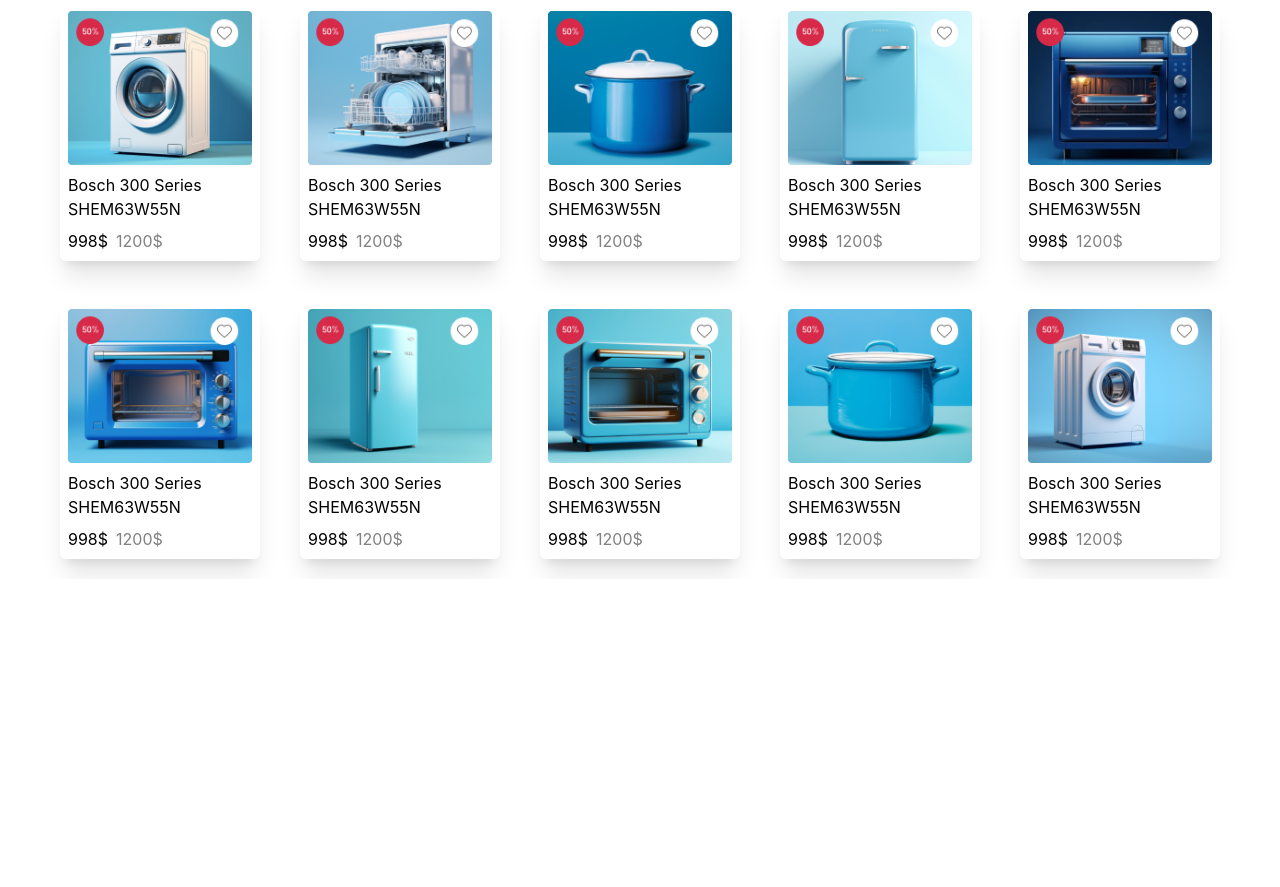
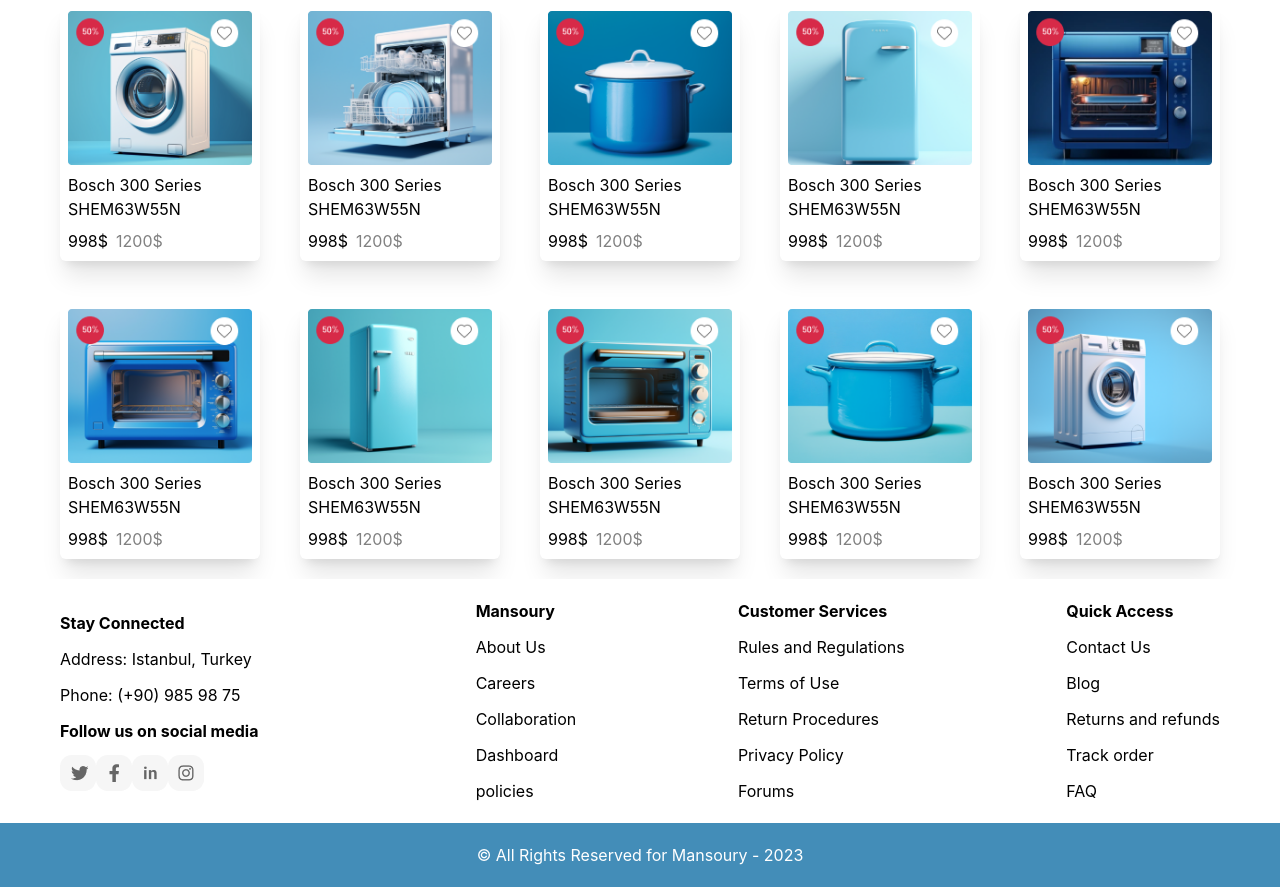
Before and after one commit to Abubakr-63/Homework-7, a website: page index.html in a window 1280 px wide. Shown: the part 2032-2919 px from the top of the page. Before the commit the page ends 2611 px from the top, so only its background shows below. Drawn offline with nearby package versions, Linux system fonts and the light colour scheme; files that its build step writes are made by us from their sources.

Commit message:
style: add new style

```diff
--- a/index.html
+++ b/index.html
@@ -177,5 +177,41 @@
         </div>
         </section>
     </main>
+    <footer class="flex lg:flex-row  justify-between items-center max-w-[1200px] m-auto p-5">
+    <div class="flex flex-col items-start gap-3">
+        <h1 class="font-bold">Stay Connected</h1>
+        <p>Address: Istanbul, Turkey</p>
+        <p>Phone: (+90) 985 98 75</p>
+        <p  class="font-bold">Follow us on social media</p>
+        <img src="./src/images/holder.png" alt="">
+    </div>
+    <div class="flex flex-col items-start gap-3">
+        <h1 class="font-bold">Mansoury</h1>
+        <p>About Us</p>
+        <p>Careers</p>
+        <p>Collaboration</p>
+        <p>Dashboard</p>
+        <p>policies</p>
+    </div>
+    <div class="flex flex-col items-start gap-3">
+        <h1 class="font-bold">Customer Services</h1>
+        <p>Rules and Regulations</p>
+        <p>Terms of Use</p>
+        <p>Return Procedures</p>
+        <p>Privacy Policy</p>
+        <p>Forums</p>
+    </div>
+    <div class="flex flex-col items-start gap-3">
+        <h1 class="font-bold">Quick Access</h1>
+        <p>Contact Us</p>
+        <p>Blog</p>
+        <p>Returns and refunds</p>
+        <p>Track order</p>
+        <p>FAQ</p>
+    </div>
+    </footer>
+    <footer class="bg-[#438DB8] text-[white] text-center">
+        <p class="max-w-[1200px] p-5 m-auto">© All Rights Reserved for Mansoury - 2023</p>
+    </footer>
 </body>
 </html>
```
Also changed, not shown: src/images/holder.png (added).
